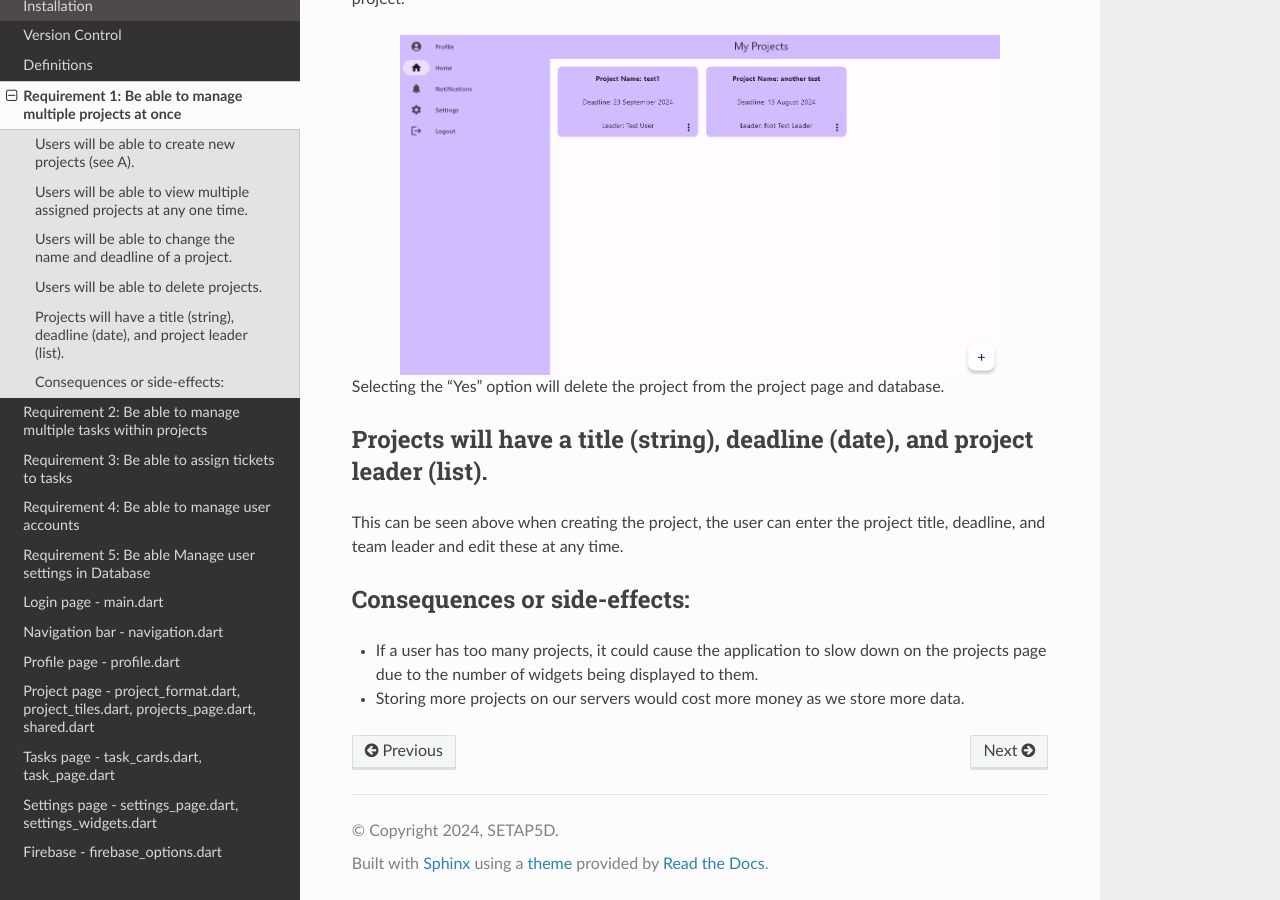
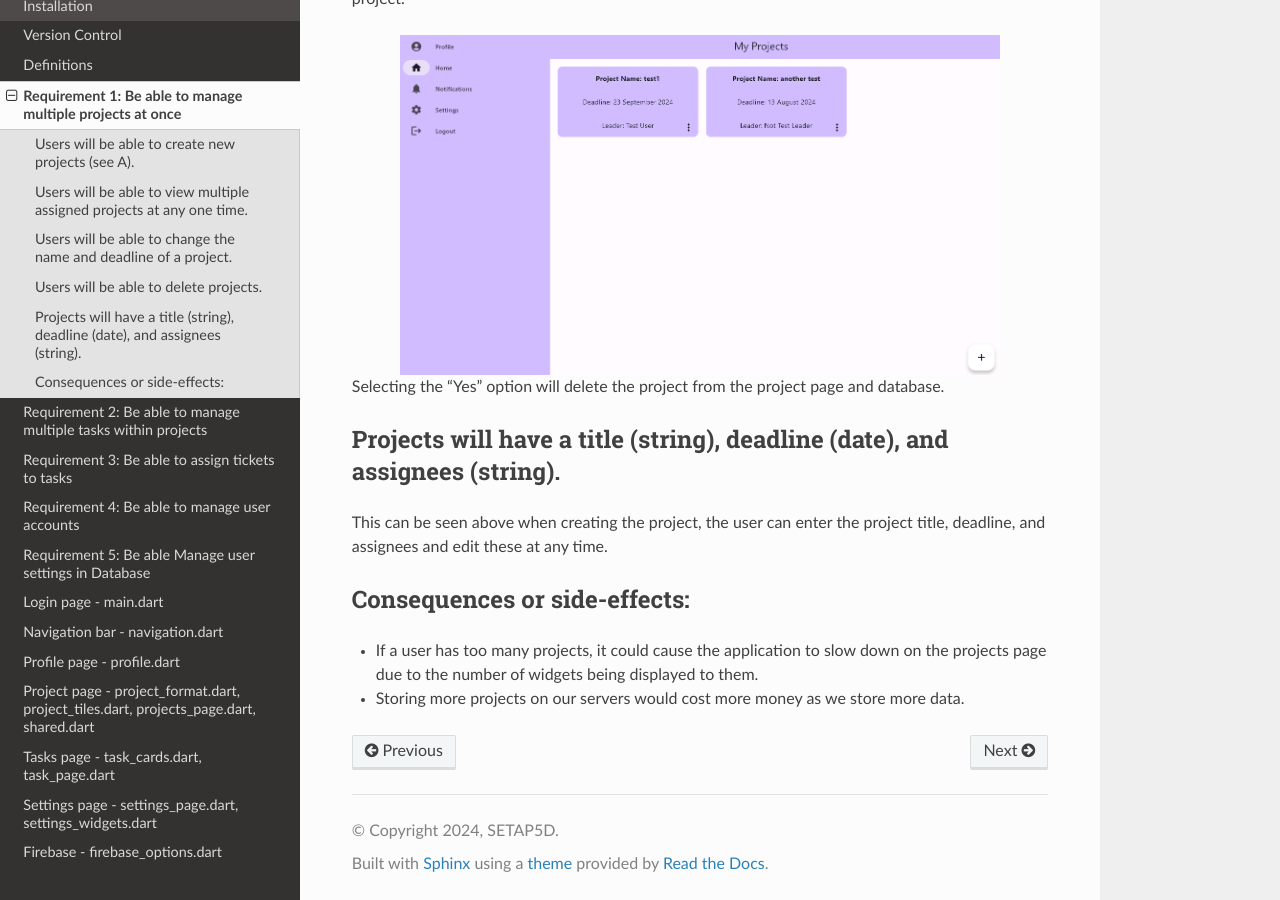
Before and after one commit to setap5d/rtd, a Sphinx documentation site: the page built from docs/source/Usage/req1.rst, in a window 1280 px wide and 900 px high, scrolled down 4392 px. Built offline with Sphinx 7.4.7 and the Read the Docs theme 2.0.0, drawn with Linux system fonts in a browser that asks for light colours.

Commit message:
Update req1.rst

```diff
--- a/docs/source/Usage/req1.rst
+++ b/docs/source/Usage/req1.rst
@@ -89,10 +89,10 @@ Once the delete option is selected, a modal will open asking the user to confirm
 
 Selecting the "Yes" option will delete the project from the project page and database.
 
-Projects will have a title (string), deadline (date), and project leader (list).
---------------------------------------------------------------------------------------------------------------------
+Projects will have a title (string), deadline (date), and assignees (string).
+--------------------------------------------------------------------------------------
 
-This can be seen above when creating the project, the user can enter the project title, deadline, and team leader and edit these at any time.
+This can be seen above when creating the project, the user can enter the project title, deadline, and assignees and edit these at any time.
 
 Consequences or side-effects:
 -----------------------------
```
